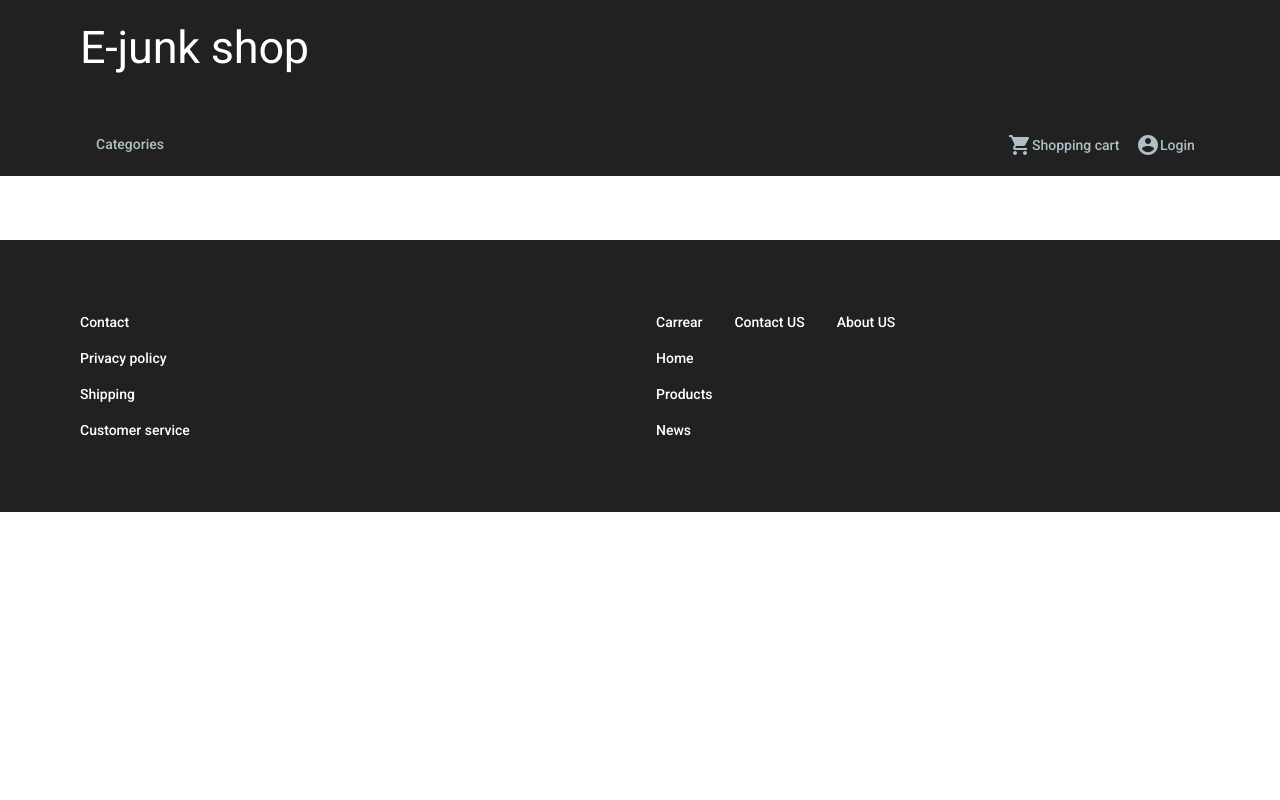
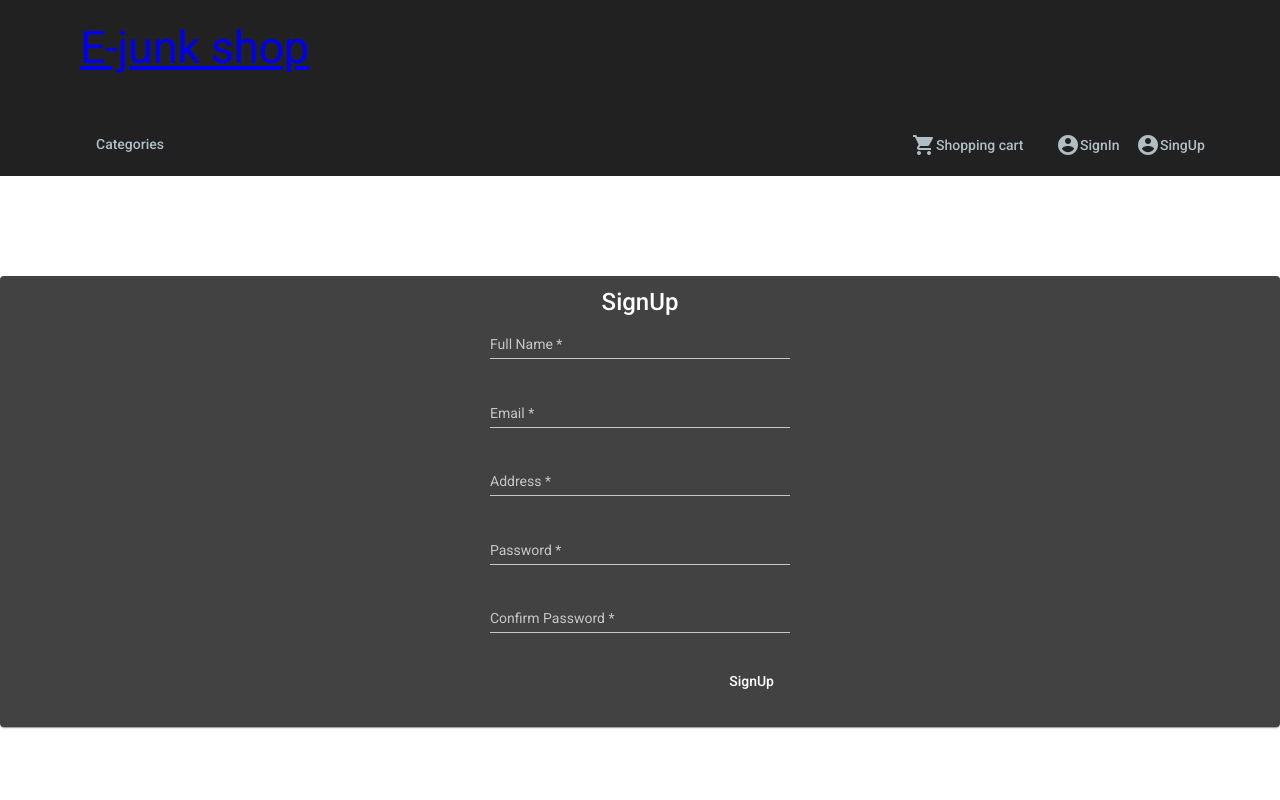
Before and after one commit to jperdek/security-eshop, an Angular app: page /signup in a window 1280 px wide. Before the commit this address led to /. Shown: the top 800 px of the page. Built offline with nearby package versions, Linux system fonts and the light colour scheme.

Commit message:
finish login registeration without services

```diff
--- a/src/app/app.component.html
+++ b/src/app/app.component.html
@@ -2,10 +2,10 @@
 <div >
 
   <app-navigation></app-navigation>
-  <router-outlet></router-outlet>
 
   <!--<app-login></app-login>-->
 </div>
+<router-outlet></router-outlet>
 
 
 <app-footer class="new"></app-footer>
--- a/src/app/footer/footer.component.css
+++ b/src/app/footer/footer.component.css
@@ -1,4 +1,4 @@
 .height-toolbar {
     margin-top: 4rem;
-    padding: 4rem;
+    padding: 7rem;
 }
--- a/src/app/login/login.component.ts
+++ b/src/app/login/login.component.ts
@@ -1,6 +1,6 @@
 import { MatSnackBar } from '@angular/material/snack-bar';
 import { Component, OnInit, EventEmitter, Output, Input } from '@angular/core';
-import { FormGroup, FormControl } from '@angular/forms';
+import { FormGroup, FormControl, Validators } from '@angular/forms';
 
 @Component({
   selector: 'app-login',
@@ -16,8 +16,8 @@ export class LoginComponent implements OnInit {
   ngOnInit(): void {
 
     this.form = new FormGroup({
-      username: new FormControl(''),
-      password: new FormControl(''),
+      username: new FormControl('', [Validators.required]),
+      password: new FormControl('', [Validators.required]),
     });
 
 
@@ -27,11 +27,11 @@ export class LoginComponent implements OnInit {
       this.submitEM.emit(this.form.value);
     }
     else {
-      let snackBarRef = this._snackBar.open('Please fill up all required fields');
-
+      let snackBarRef = this._snackBar.open('Please fill up all required fields', '', {
+        duration: 1000
+      });
     }
   }
-  @Input() error: string | null;
 
   @Output() submitEM = new EventEmitter();
 }
--- a/src/app/navigation/navigation.component.css
+++ b/src/app/navigation/navigation.component.css
@@ -3,8 +3,9 @@
 }
 
 .account {
+    padding-left: 1rem;
     padding-right: 1rem;
-    width: 4rem;
+    width: 5rem;
 }
 
 .cartShopping {
--- a/src/app/navigation/navigation.component.html
+++ b/src/app/navigation/navigation.component.html
@@ -1,8 +1,9 @@
 
 <mat-toolbar class="navigation-bar">
     <mat-toolbar-row>
-        <span class="mat-display-2">E-junk shop</span>
+        <span class="mat-display-2"><a href="/">E-junk shop</a></span>
     </mat-toolbar-row>
+
     <mat-toolbar-row fxShow="true" fxHide.lt-sm="true">
         <button color="accent" mat-button [matMenuTriggerFor]="menu">Categories</button>
         <span class="spacer"></span>
@@ -10,9 +11,13 @@
                 <mat-icon>shopping_cart</mat-icon>
                 <span>Shopping cart</span>
         </button>
-        <button class="account" color="accent" mat-icon-button [routerLink]="'/login'">
+        <button class="account" color="accent" mat-icon-button [routerLink]="'/signin'">
             <mat-icon>account_circle</mat-icon>
-            <span>Login</span>
+            <span>SignIn</span>
+        </button>
+        <button class="account" color="accent" mat-icon-button [routerLink]="'/signup'">
+            <mat-icon>account_circle</mat-icon>
+            <span>SingUp</span>
         </button>
     </mat-toolbar-row>
     <mat-toolbar-row fxShow="false" fxShow.lt-sm="true" fxHide.lt-md="true">
@@ -34,6 +39,7 @@
         </button>
         <span class="spacer"></span>
     </mat-toolbar-row>
+
     <mat-menu #menu="matMenu">
     <button mat-menu-item>
         <mat-icon>book</mat-icon>
--- a/src/app/register/register.component.ts
+++ b/src/app/register/register.component.ts
@@ -31,7 +31,9 @@ export class RegisterComponent implements OnInit {
       this.submitEM.emit(this.form.value);
     }
     else {
-      let snackBarRef = this._snackBar.open('Please fill up all required fields');
+      let snackBarRef = this._snackBar.open('Please fill up all required fields', '', {
+        duration: 1000
+      });
 
     }
   }
```
Also changed, not shown: src/app/app-routing.module.ts (+7 -7 lines).
